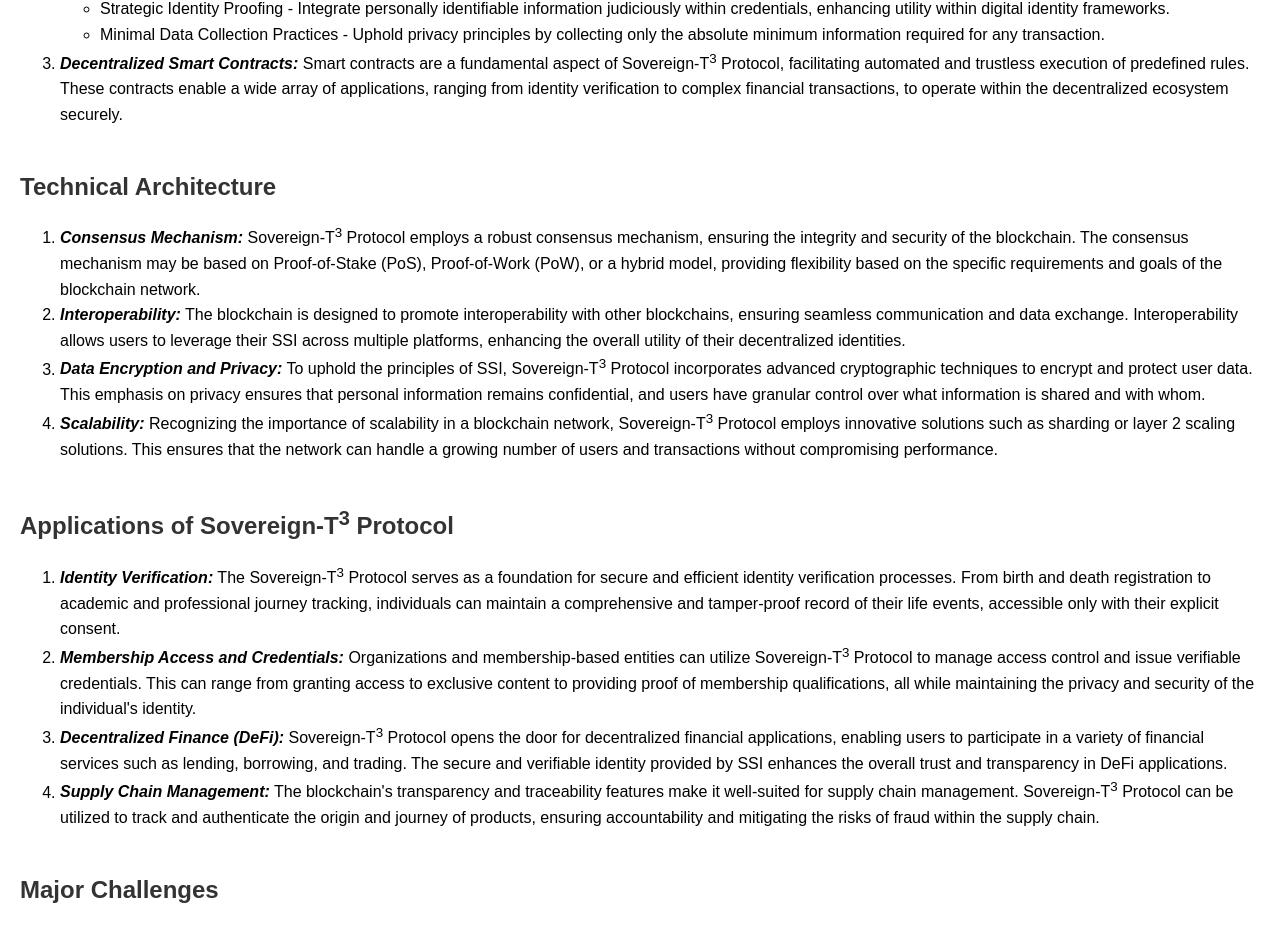
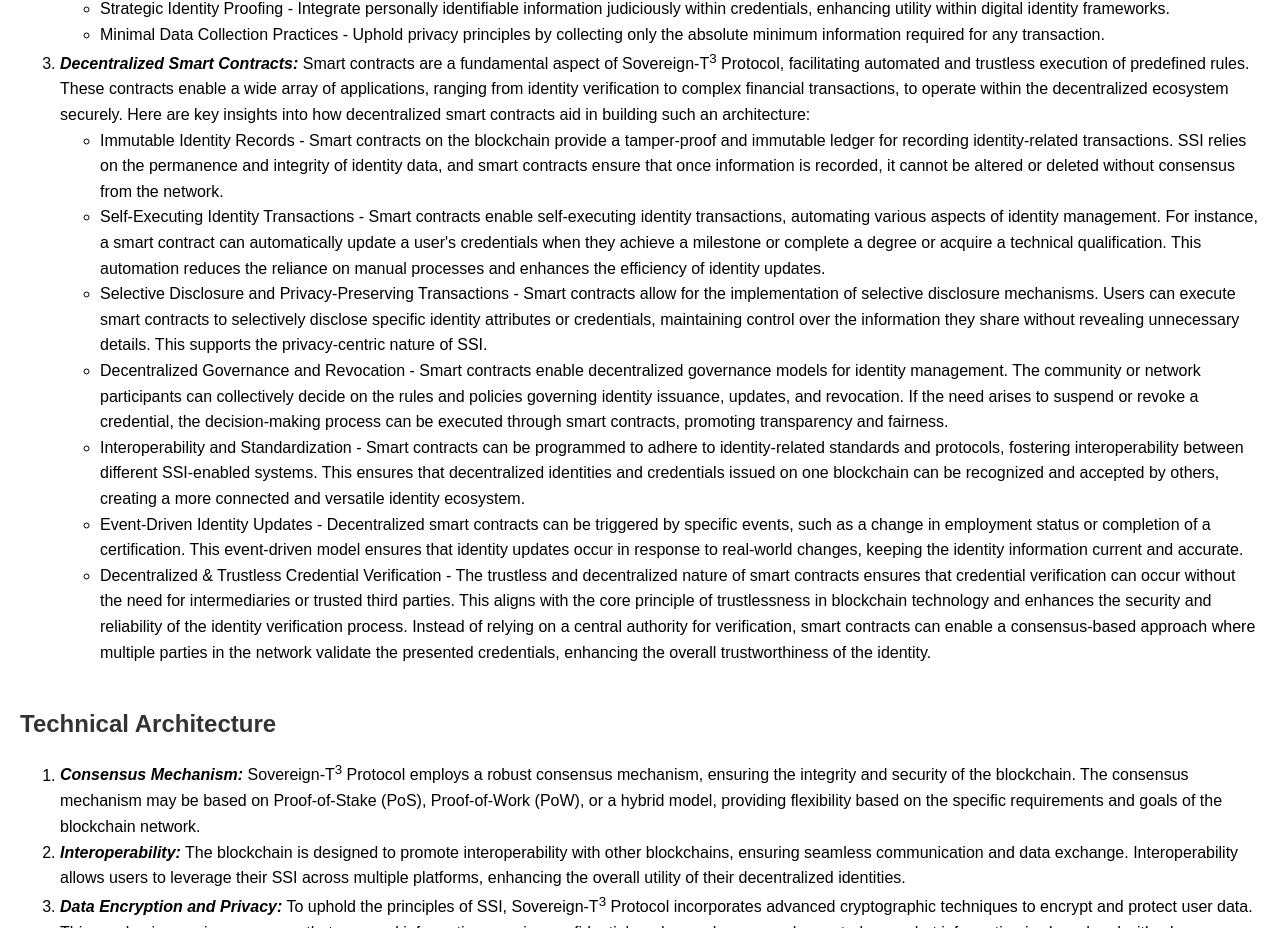
Before and after one commit to kesaviwebsolutions/Sovereign-T-Protocol-intro, a plain HTML site: page index.html in a window 1280 px wide. Shown: the part 1893-2821 px from the top of the page. Drawn offline with Linux system fonts and the light colour scheme.

Commit message:
Update index.html

```diff
--- a/index.html
+++ b/index.html
@@ -221,7 +221,8 @@
           to seamlessly migrate existing Ethereum-based decentralized
           applications (DApps) to the Sovereign-T<sup>3</sup> blockchain. This
           compatibility ensures a familiar and robust development environment
-          for the blockchain community, promoting rapid adoption and innovation.
+          for the blockchain community, promoting rapid adoption and innovation
+          along with interoperability.
         </li>
         <li>
           <em><strong>Self-Sovereign Identity (SSI):</strong></em> At the core
@@ -291,8 +292,74 @@
           Protocol, facilitating automated and trustless execution of predefined
           rules. These contracts enable a wide array of applications, ranging
           from identity verification to complex financial transactions, to
-          operate within the decentralized ecosystem securely.
+          operate within the decentralized ecosystem securely. Here are key
+          insights into how decentralized smart contracts aid in building such
+          an architecture:
         </li>
+        <ul>
+          <li>
+            Immutable Identity Records - Smart contracts on the blockchain
+            provide a tamper-proof and immutable ledger for recording
+            identity-related transactions. SSI relies on the permanence and
+            integrity of identity data, and smart contracts ensure that once
+            information is recorded, it cannot be altered or deleted without
+            consensus from the network.
+          </li>
+          <li>
+            Self-Executing Identity Transactions - Smart contracts enable
+            self-executing identity transactions, automating various aspects of
+            identity management. For instance, a smart contract can
+            automatically update a user's credentials when they achieve a
+            milestone or complete a degree or acquire a technical qualification.
+            This automation reduces the reliance on manual processes and
+            enhances the efficiency of identity updates.
+          </li>
+          <li>
+            Selective Disclosure and Privacy-Preserving Transactions - Smart
+            contracts allow for the implementation of selective disclosure
+            mechanisms. Users can execute smart contracts to selectively
+            disclose specific identity attributes or credentials, maintaining
+            control over the information they share without revealing
+            unnecessary details. This supports the privacy-centric nature of
+            SSI.
+          </li>
+          <li>
+            Decentralized Governance and Revocation - Smart contracts enable
+            decentralized governance models for identity management. The
+            community or network participants can collectively decide on the
+            rules and policies governing identity issuance, updates, and
+            revocation. If the need arises to suspend or revoke a credential,
+            the decision-making process can be executed through smart contracts,
+            promoting transparency and fairness.
+          </li>
+          <li>
+            Interoperability and Standardization - Smart contracts can be
+            programmed to adhere to identity-related standards and protocols,
+            fostering interoperability between different SSI-enabled systems.
+            This ensures that decentralized identities and credentials issued on
+            one blockchain can be recognized and accepted by others, creating a
+            more connected and versatile identity ecosystem.
+          </li>
+          <li>
+            Event-Driven Identity Updates - Decentralized smart contracts can be
+            triggered by specific events, such as a change in employment status
+            or completion of a certification. This event-driven model ensures
+            that identity updates occur in response to real-world changes,
+            keeping the identity information current and accurate.
+          </li>
+          <li>
+            Decentralized & Trustless Credential Verification - The trustless
+            and decentralized nature of smart contracts ensures that credential
+            verification can occur without the need for intermediaries or
+            trusted third parties. This aligns with the core principle of
+            trustlessness in blockchain technology and enhances the security and
+            reliability of the identity verification process. Instead of relying
+            on a central authority for verification, smart contracts can enable
+            a consensus-based approach where multiple parties in the network
+            validate the presented credentials, enhancing the overall
+            trustworthiness of the identity.
+          </li>
+        </ul>
       </ol>
     </section>
 
```
